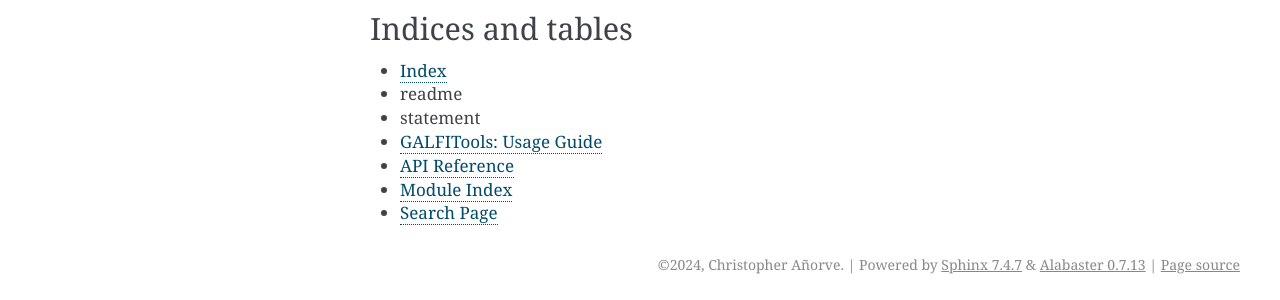
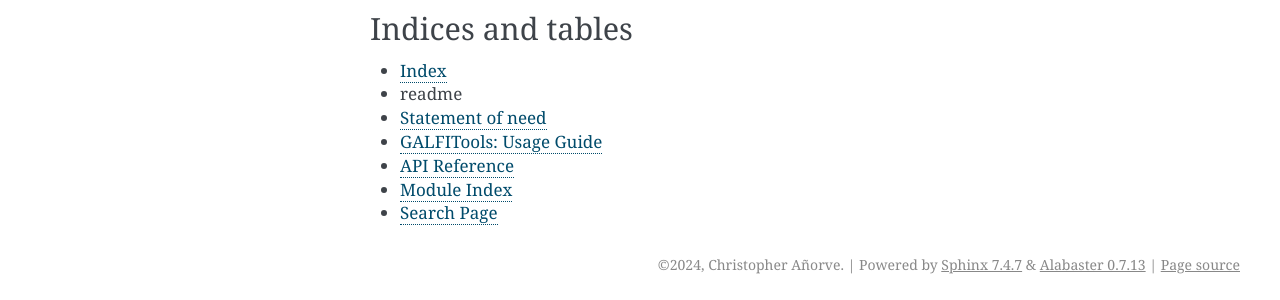
Before and after one commit to canorve/GALFITools, a Sphinx documentation site: the page built from docs/index.rst, in a window 1280 px wide. Shown: the part 1294-1594 px from the top of the page. Built offline with Sphinx 7.4.7, drawn with Linux system fonts in a browser that asks for light colours.

Commit message:
docs updated

```diff
--- a/docs/index.rst
+++ b/docs/index.rst
@@ -50,6 +50,7 @@ Indices and tables
 * :ref:`search`
 
 
+
 .. _GALFIT: https://users.obs.carnegiescience.edu/peng/work/galfit/galfit.html
 
 .. _toctree: https://www.sphinx-doc.org/en/master/usage/restructuredtext/directives.html
--- a/docs/statement.rst
+++ b/docs/statement.rst
@@ -3,10 +3,10 @@
 
 
 
----------------------
+============
+Statement of need
+============
 
-**Statement of need**
----------------------
 
 
 
```
